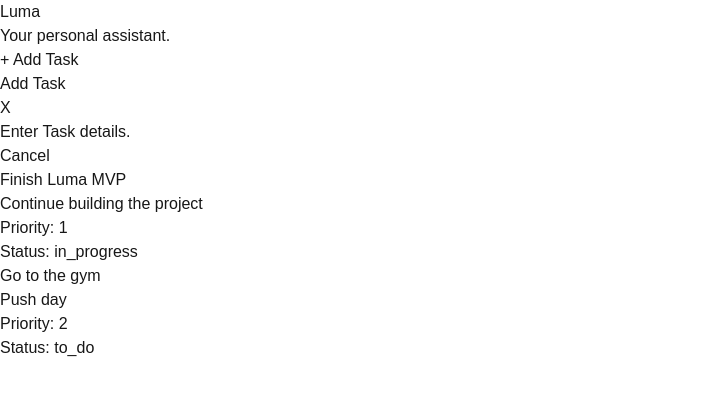
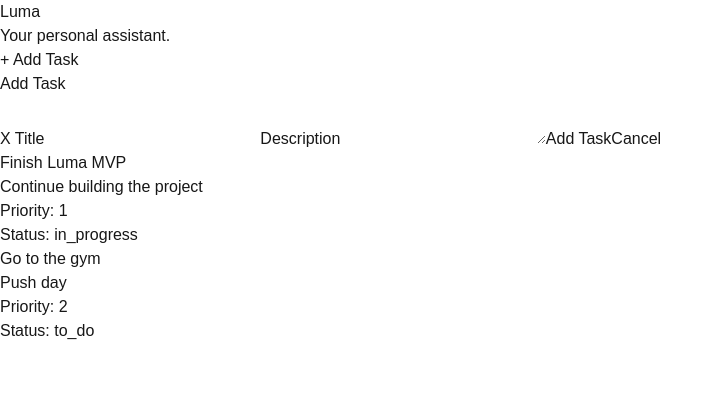
Before and after one commit to ketchupspill/argus, a Next.js app: page / in a window 1280 px wide. Both pictures are taken after a click on the button "+ Add Task". Shown: the top 396 px of the page, without its empty margins (0-723 px from the left). Built offline with nearby package versions, Linux system fonts and the light colour scheme.

Commit message:
Added textboxes to allow adding titles & descriptions within taskModal.

```diff
--- a/components/TaskModal.tsx
+++ b/components/TaskModal.tsx
@@ -1,9 +1,15 @@
+import { useState } from "react";
+
 interface TaskModalProps {
     isOpen: boolean; //open or not
     onClose: () => void;
 }
 
 export default function TaskModal({ isOpen, onClose }: TaskModalProps) {
+
+    const [title, setTitle] = useState("");
+    const [description, setDescription] = useState("");
+
     if (!isOpen) {
         return null;
     }
@@ -17,7 +23,25 @@
                     X
                 </button>
 
-                <p>Enter Task details.</p>
+
+                <label> Title </label>
+
+                <input
+                  type = "text"
+                  value = {title}
+                  onChange = {(e) => setTitle(e.target.value)}
+                />
+
+                <label> Description </label>
+
+                <textarea
+                  value = {description}
+                  onChange = {(e) => setDescription(e.target.value)}
+                />
+
+                <button>
+                    Add Task
+                </button>
 
                 <button onClick={onClose}>
                     Cancel
@@ -25,4 +49,6 @@
             </div>
         </div>
     );
+
+
 }
```
